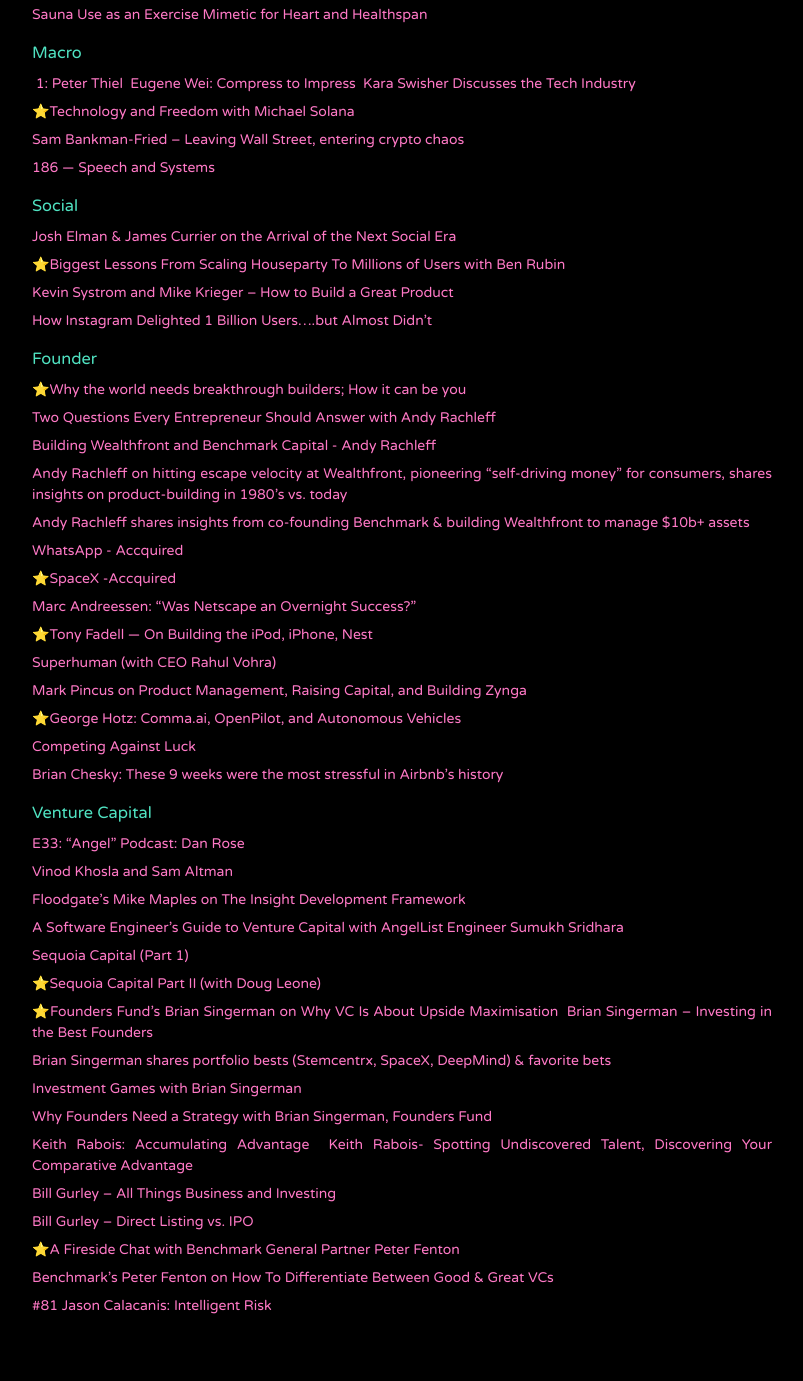
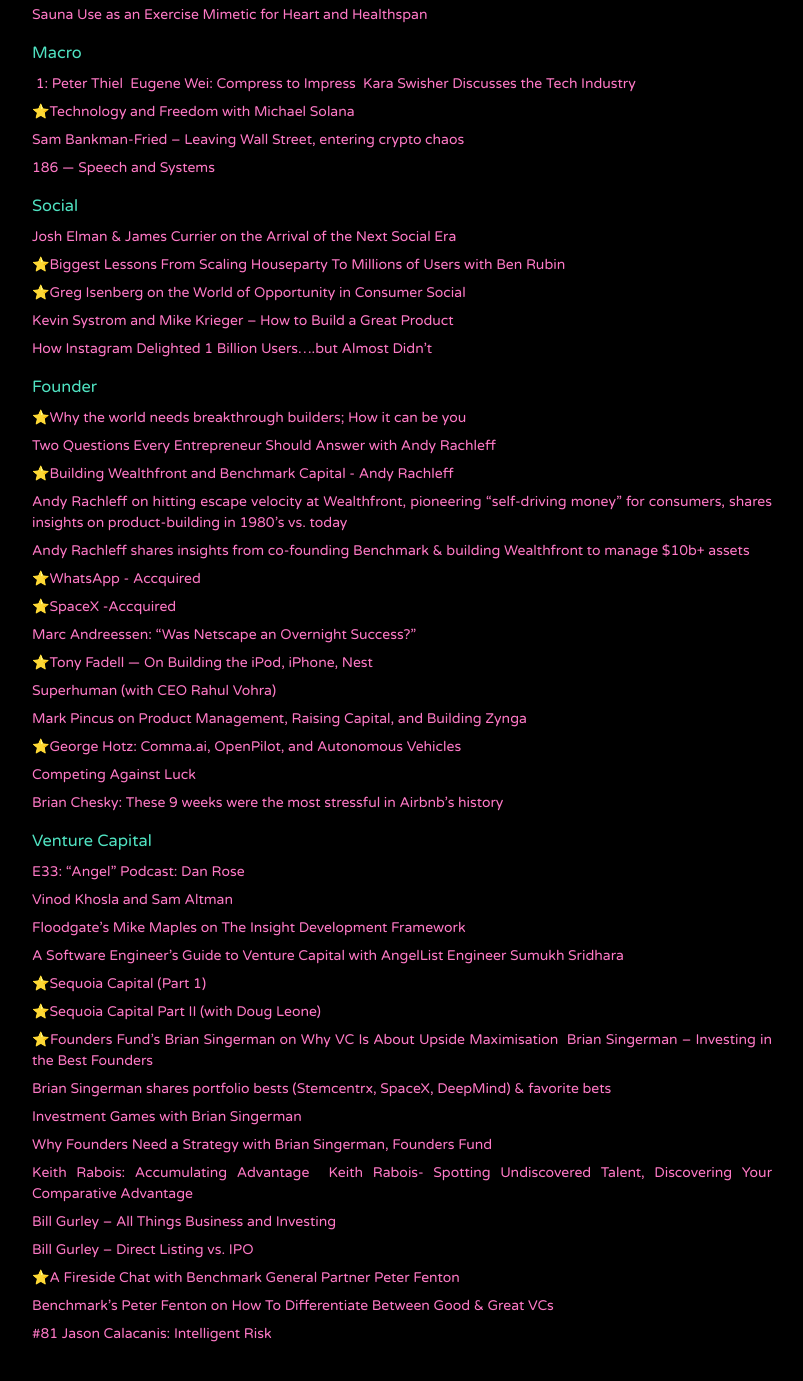
Before and after one commit to jithendrabsy/thoughts, a Jekyll site: the page built from _posts/2040-12-02-audio.md, in a window 1280 px wide and 1400 px high, scrolled down 1026 px. Shown: the top 1381 px of the window, without its empty margins (238-1041 px from the left). Built offline with Jekyll 4.4.1, drawn with Linux system fonts in a browser that asks for light colours; nearby versions of some CDN libraries.

Commit message:
Update Audio

```diff
--- a/_posts/2040-12-02-audio.md
+++ b/_posts/2040-12-02-audio.md
@@ -79,6 +79,8 @@
 
 ⭐️[Biggest Lessons From Scaling Houseparty To Millions of Users with Ben Rubin](https://overcast.fm/+OozNmyjNs)
 
+⭐️[Greg Isenberg on the World of Opportunity in Consumer Social](https://overcast.fm/+LDKeS4yyg)
+
 [Kevin Systrom and Mike Krieger – How to Build a Great Product](https://overcast.fm/+Lzu3n3SHk)
 
 [How Instagram Delighted 1 Billion Users….but Almost Didn’t](https://overcast.fm/+Vl3ssPn0E)
@@ -89,13 +91,13 @@
 
 [Two Questions Every Entrepreneur Should Answer with Andy Rachleff](https://overcast.fm/+Kebvi4eEM)
 
-[Building Wealthfront and Benchmark Capital - Andy Rachleff](https://overcast.fm/+RxHHvZE-E)
+⭐️[Building Wealthfront and Benchmark Capital - Andy Rachleff](https://overcast.fm/+RxHHvZE-E)
 
 [Andy Rachleff on hitting escape velocity at Wealthfront, pioneering “self-driving money” for consumers, shares insights on product-building in 1980’s vs. today](https://overcast.fm/+JyH59Y4o)
 
 [Andy Rachleff shares insights from co-founding Benchmark & building Wealthfront to manage $10b+ assets](https://overcast.fm/+JyGG-Hh0)
 
-[WhatsApp - Accquired](https://overcast.fm/+Faxk8-xy4)
+⭐️[WhatsApp - Accquired](https://overcast.fm/+Faxk8-xy4)
 
 ⭐️[SpaceX -Accquired](https://overcast.fm/+FaxmmY8Jw)
 
@@ -124,7 +126,7 @@
 
 [A Software Engineer’s Guide to Venture Capital with AngelList Engineer Sumukh Sridhara](https://overcast.fm/+aHPg3C1c8)
 
-[Sequoia Capital (Part 1)](https://overcast.fm/+FaxnVsu28)
+⭐️[Sequoia Capital (Part 1)](https://overcast.fm/+FaxnVsu28)
 
 ⭐️[Sequoia Capital Part II (with Doug Leone)](https://overcast.fm/+FaxleB3SE)
 
```
